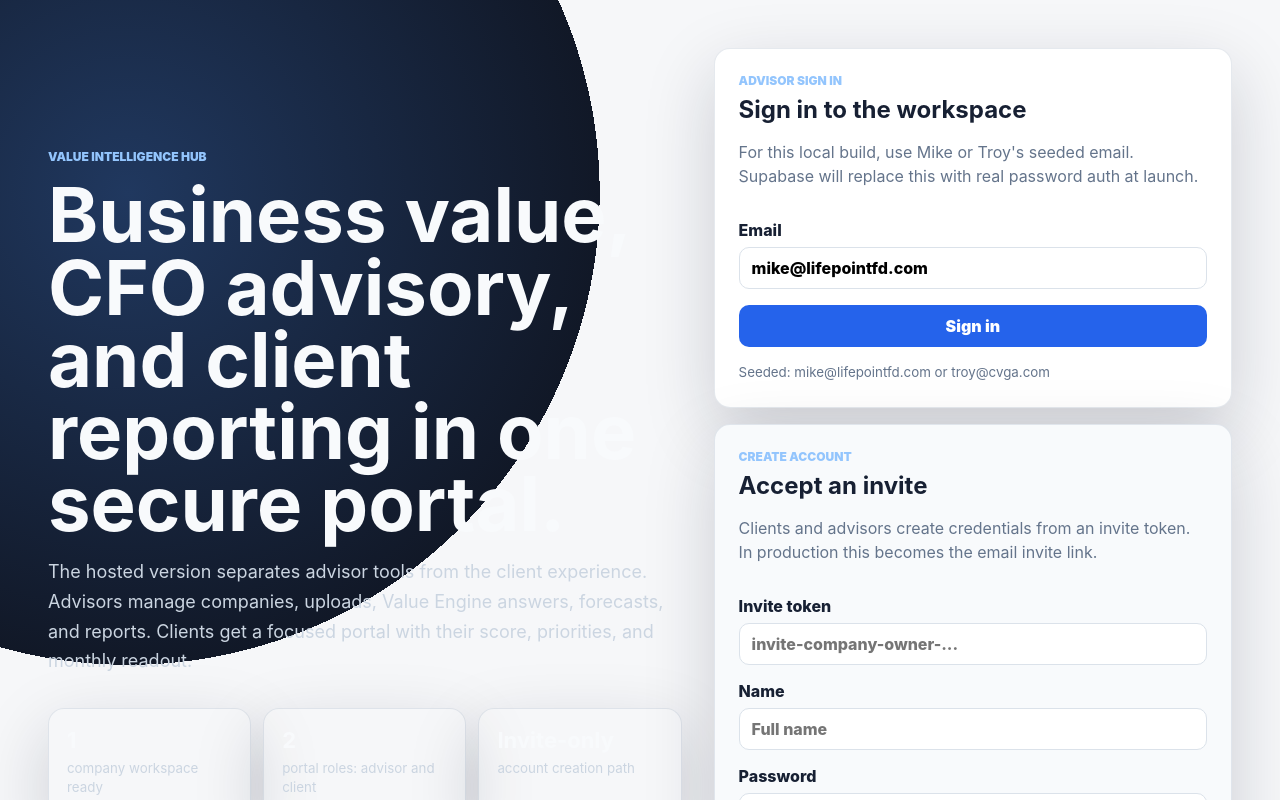
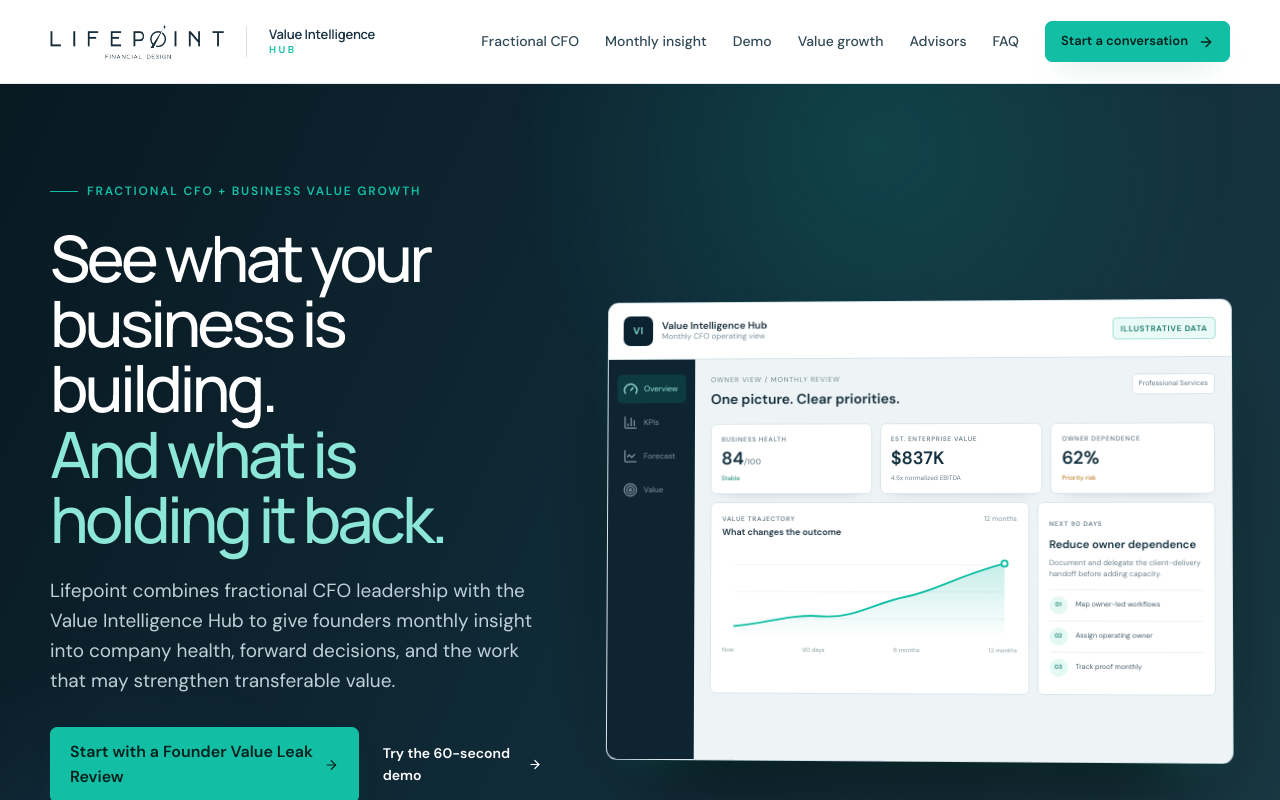
Before and after one commit to michaelbmetzger-ux/value-intelligence-hub, a React (Vite) app: page / in a window 1280 px wide. Shown: the top 800 px of the page. Built offline with nearby package versions, Linux system fonts and the light colour scheme.

Commit message:
feat: create public-only production entry

```diff
--- a/index.html
+++ b/index.html
@@ -8,15 +8,15 @@
     <meta name="robots" content="index,follow,max-image-preview:large,max-snippet:-1,max-video-preview:-1" />
     <meta property="og:title" content="Fractional CFO &amp; Business Value Growth | Value Intelligence Hub" />
     <meta property="og:description" content="Fractional CFO leadership, monthly company-health insight, forecasting, and business value-growth advisory for founder-led service businesses." />
-    <meta property="og:url" content="https://lifepointfd.com/value-intelligence" />
+    <meta property="og:url" content="https://value.lifepointfd.com/" />
     <meta property="og:type" content="website" />
-    <meta property="og:image" content="https://lifepointfd.com/value-intelligence/assets/value-intelligence-hub-social.jpg" />
+    <meta property="og:image" content="https://value.lifepointfd.com/value-intelligence/assets/value-intelligence-hub-social.jpg" />
     <meta property="og:image:alt" content="Value Intelligence Hub dashboard with monthly company-health and business-value insights" />
     <meta name="twitter:card" content="summary_large_image" />
     <meta name="twitter:title" content="Fractional CFO &amp; Business Value Growth | Value Intelligence Hub" />
     <meta name="twitter:description" content="Fractional CFO leadership, monthly company-health insight, forecasting, and business value-growth advisory for founder-led service businesses." />
-    <meta name="twitter:image" content="https://lifepointfd.com/value-intelligence/assets/value-intelligence-hub-social.jpg" />
-    <link rel="canonical" href="https://lifepointfd.com/value-intelligence" />
+    <meta name="twitter:image" content="https://value.lifepointfd.com/value-intelligence/assets/value-intelligence-hub-social.jpg" />
+    <link rel="canonical" href="https://value.lifepointfd.com/" />
     <title>Fractional CFO &amp; Business Value Growth | Value Intelligence Hub</title>
   </head>
   <body>
--- a/src/ValueIntelligenceSite.tsx
+++ b/src/ValueIntelligenceSite.tsx
@@ -244,7 +244,6 @@
           <a href="#value-growth" onClick={() => setMenuOpen(false)}>Value growth</a>
           <a href="#advisors" onClick={() => setMenuOpen(false)}>Advisors</a>
           <a href="#faq" onClick={() => setMenuOpen(false)}>FAQ</a>
-          <a className="vih-nav-login" href="/">Client login</a>
           <a className="vih-button small" href={contactUrl}>Start a conversation <ArrowRight size={16} /></a>
         </nav>
       </header>
@@ -516,7 +515,7 @@
         </div>
         <div className="vih-container vih-footer-bottom">
           <p>Value Intelligence Hub is an advisory tool from Lifepoint Financial Design.</p>
-          <div><a href="https://lifepointfd.com/privacy-policy/">Privacy</a><a href="https://lifepointfd.com/">Lifepoint Financial Design</a><a href="/">Client login</a></div>
+          <div><a href="https://lifepointfd.com/privacy-policy/">Privacy</a><a href="https://lifepointfd.com/">Lifepoint Financial Design</a></div>
         </div>
       </footer>
     </div>
--- a/src/main.tsx
+++ b/src/main.tsx
@@ -1,20 +1,17 @@
 import { StrictMode } from 'react'
 import { createRoot } from 'react-dom/client'
 import './index.css'
-import App from './App.tsx'
 import ValueIntelligenceSite from './ValueIntelligenceSite.tsx'
 import { valueIntelligenceStructuredData } from './valueIntelligenceSeo.ts'
 
-const isMarketingSite = window.location.pathname.startsWith('/value-intelligence')
+const title = 'Fractional CFO & Business Value Growth | Value Intelligence Hub'
+const description = 'Fractional CFO leadership, monthly company-health insight, forecasting, and business value-growth advisory for founder-led service businesses.'
+const canonicalUrl = 'https://value.lifepointfd.com/'
+const socialImageUrl = `${canonicalUrl}value-intelligence/assets/value-intelligence-hub-social.jpg`
 
 const setMeta = (selector: string, attribute: string, value: string) => {
   document.querySelector(selector)?.setAttribute(attribute, value)
 }
-
-if (isMarketingSite) {
-  const title = 'Fractional CFO & Business Value Growth | Value Intelligence Hub'
-  const description = 'Fractional CFO leadership, monthly company-health insight, forecasting, and business value-growth advisory for founder-led service businesses.'
-  const canonicalUrl = 'https://lifepointfd.com/value-intelligence'
 
 document.title = title
 setMeta('meta[name="description"]', 'content', description)
@@ -23,26 +20,20 @@
 setMeta('meta[property="og:description"]', 'content', description)
 setMeta('meta[property="og:url"]', 'content', canonicalUrl)
 setMeta('meta[property="og:type"]', 'content', 'website')
-  setMeta('meta[property="og:image"]', 'content', `${canonicalUrl}/assets/value-intelligence-hub-social.jpg`)
+setMeta('meta[property="og:image"]', 'content', socialImageUrl)
 setMeta('meta[name="twitter:card"]', 'content', 'summary_large_image')
 setMeta('meta[name="twitter:title"]', 'content', title)
 setMeta('meta[name="twitter:description"]', 'content', description)
-  setMeta('meta[name="twitter:image"]', 'content', `${canonicalUrl}/assets/value-intelligence-hub-social.jpg`)
+setMeta('meta[name="twitter:image"]', 'content', socialImageUrl)
 document.querySelector('link[rel="canonical"]')?.setAttribute('href', canonicalUrl)
 
 const structuredData = document.createElement('script')
 structuredData.type = 'application/ld+json'
 structuredData.text = JSON.stringify(valueIntelligenceStructuredData)
 document.head.appendChild(structuredData)
-} else {
-  document.title = 'Value Intelligence Hub | Lifepoint Financial Design'
-  setMeta('meta[name="description"]', 'content', 'Private client portal for the Value Intelligence Hub.')
-  setMeta('meta[name="robots"]', 'content', 'noindex,nofollow,noarchive')
-  document.querySelector('link[rel="canonical"]')?.setAttribute('href', `${window.location.origin}/`)
-}
 
 createRoot(document.getElementById('root')!).render(
   <StrictMode>
-    {isMarketingSite ? <ValueIntelligenceSite /> : <App />}
+    <ValueIntelligenceSite />
   </StrictMode>,
 )
--- a/src/valueIntelligenceSeo.ts
+++ b/src/valueIntelligenceSeo.ts
@@ -31,6 +31,7 @@
     '@type': 'ProfessionalService',
     name: 'Lifepoint Financial Design - Fractional CFO and Business Value Growth',
     description: 'Fractional CFO leadership, business value-growth advisory, and monthly company-health insight through the Value Intelligence Hub for founder-led service businesses.',
+    url: 'https://value.lifepointfd.com/',
     areaServed: 'United States',
     provider: {
       '@type': 'Organization',
```
Also changed, not shown: public/robots.txt, 2 other files (tests, documents, lock files or other folders). Lines whose indentation alone changed are shown as unchanged.
